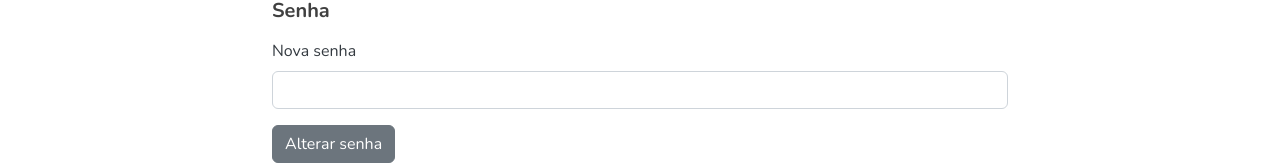
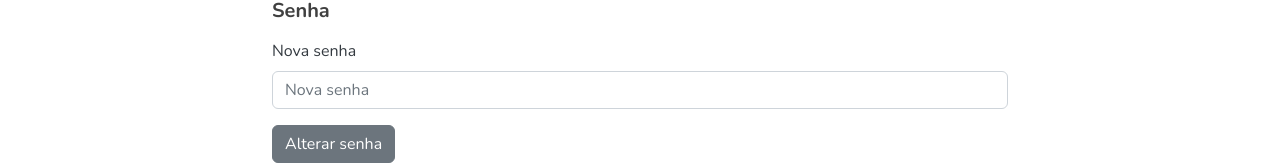
Before and after one commit to gabrielsarubo/myapp, a React (Create React App) app: page /student/profile in a window 1280 px wide. Shown: the part 392-557 px from the top of the page. Built offline with nearby package versions, Linux system fonts and the light colour scheme.

Commit message:
add placeholder to form in Student Profile page

```diff
--- a/src/pages/StudentProfile/index.js
+++ b/src/pages/StudentProfile/index.js
@@ -87,7 +87,7 @@ const StudentProfile = () => {
 
               <div className="mb-3">
                 <label htmlFor="password" className="form-label">Nova senha</label>
-                <input type="password" id="passwordConfirm" className="form-control" value={password} onChange={e => setPassword(e.target.value)} placeholder="" />
+                <input type="password" id="passwordConfirm" className="form-control" value={password} onChange={e => setPassword(e.target.value)} placeholder="Nova senha" />
               </div>
               <button type='submit' className='btn btn-secondary' onClick={handleSenha}>Alterar senha</button>
             </form>
```
